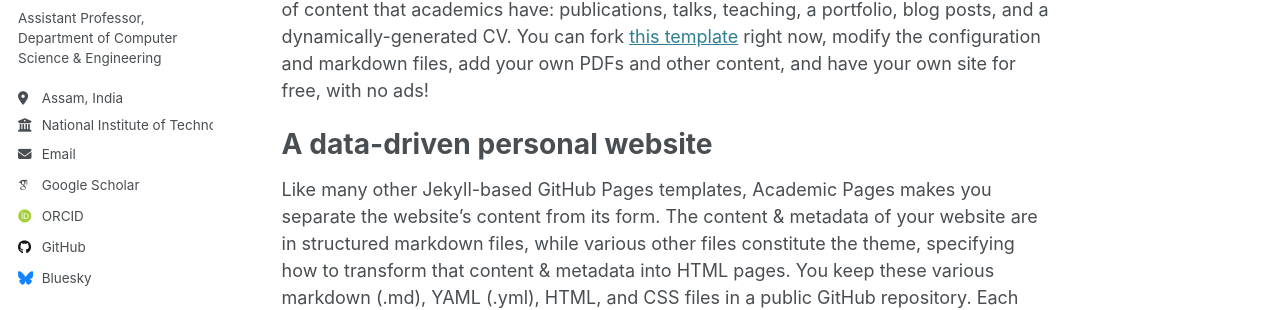
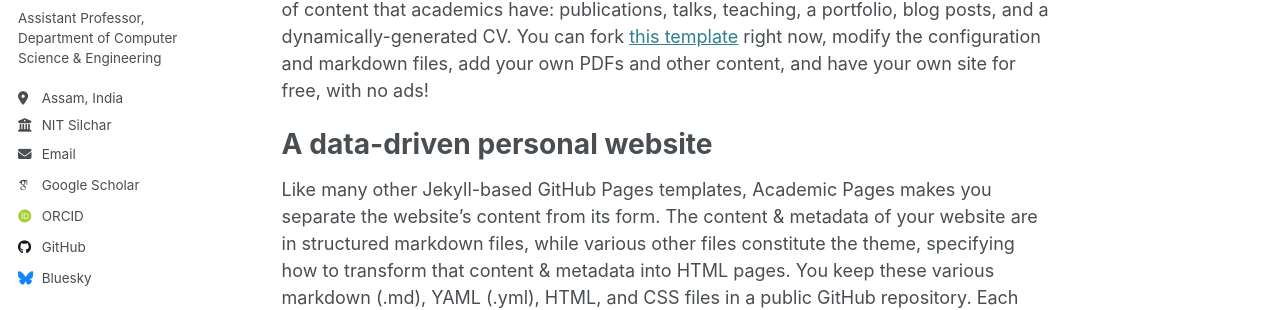
Before and after one commit to ripon83/dr.patgiri, a Jekyll site: the page built from _pages/about.md, in a window 1280 px wide. Shown: the part 315-625 px from the top of the page. Built offline with Jekyll 4.4.1, drawn with Linux system fonts in a browser that asks for light colours; some web fonts are replaced.

Commit message:
Update _config.yml

```diff
--- a/_config.yml
+++ b/_config.yml
@@ -27,7 +27,7 @@ author:
   pronouns         : # example: "she/her"
   bio              : "Assistant Professor, Department of Computer Science & Engineering"
   location         : "Assam, India"
-  employer         : "National Institute of Technology Silchar"
+  employer         : "NIT Silchar"
   uri              : # URL
   email            : "ripon@cse.nits.ac.in"
 
```
